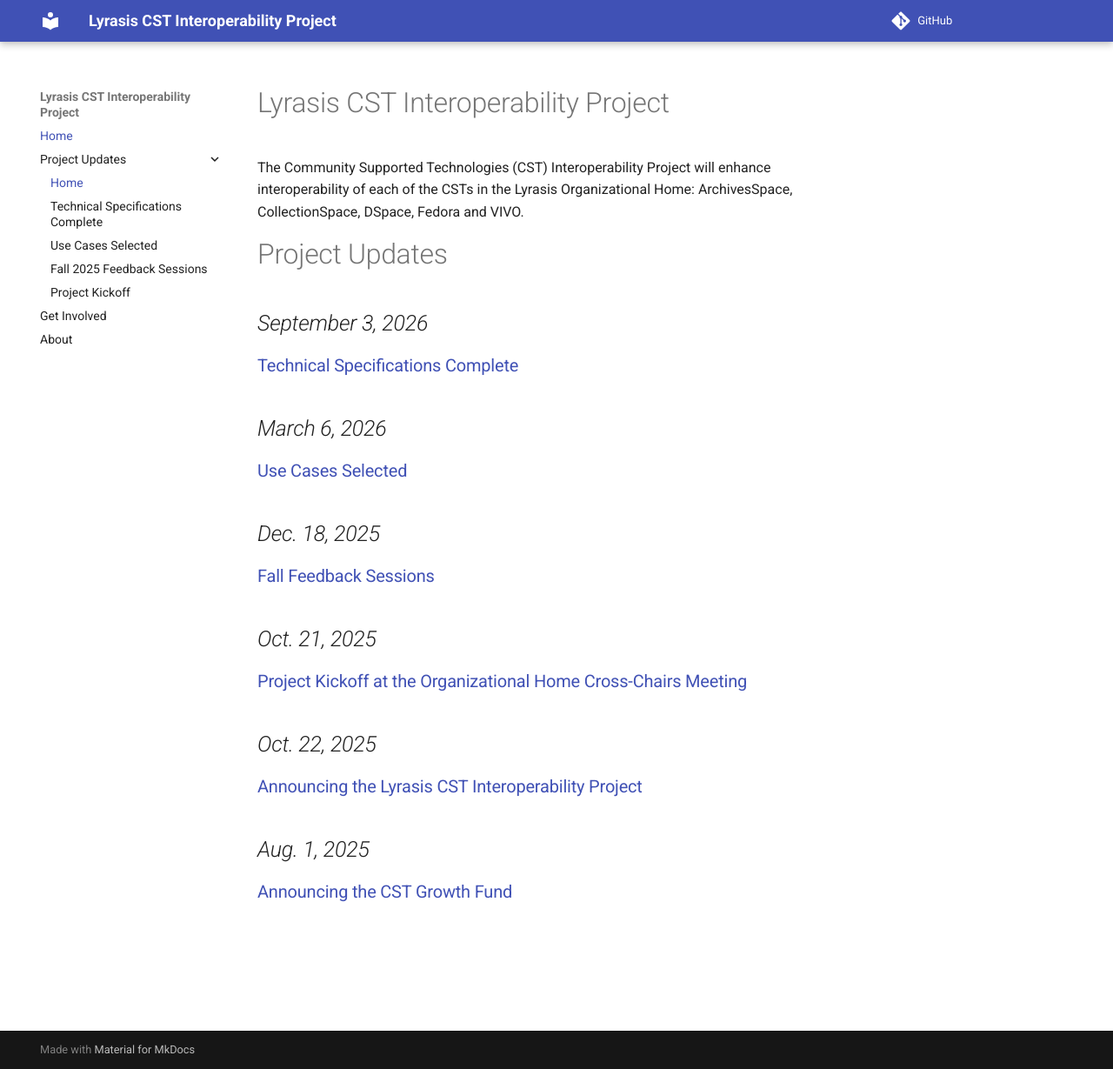
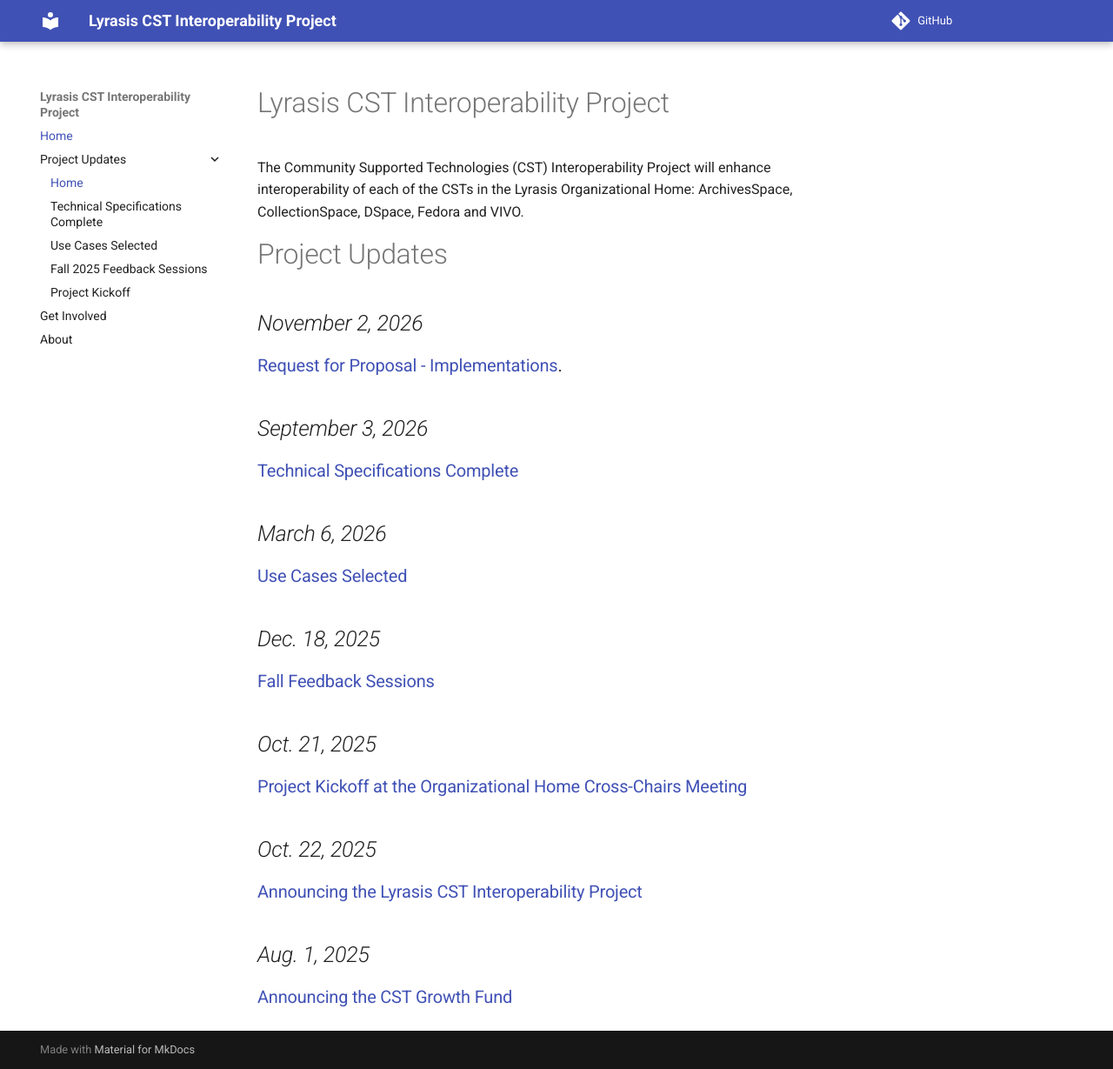
Before and after one commit to lyrasisorghome/InteroperabilityProject, an MkDocs documentation site: the page built from docs/index.md, in a window 1280 px wide and 1229 px high. Shown: the whole window at 87% size. Built offline with MkDocs 1.6.1 and Material for MkDocs 9.7.7, drawn with Linux system fonts in a browser that asks for light colours; comment, search, counter and statistics services are not loaded.

Commit message:
Add November 2026 project update
Added project update for November 2, 2026, including a request for proposal.

```diff
--- a/docs/index.md
+++ b/docs/index.md
@@ -2,6 +2,9 @@
 The Community Supported Technologies (CST) Interoperability Project will enhance interoperability of each of the  CSTs in the Lyrasis Organizational Home: ArchivesSpace, CollectionSpace, DSpace, Fedora and VIVO.
 
 # Project Updates
+
+## *November 2, 2026*
+### [Request for Proposal - Implementations](Project%20Updates/2026-11-02-projectupdate/).
 
 ## *September 3, 2026*
 ### [Technical Specifications Complete](Project%20Updates/2026-9-03-projectupdate/)
```
